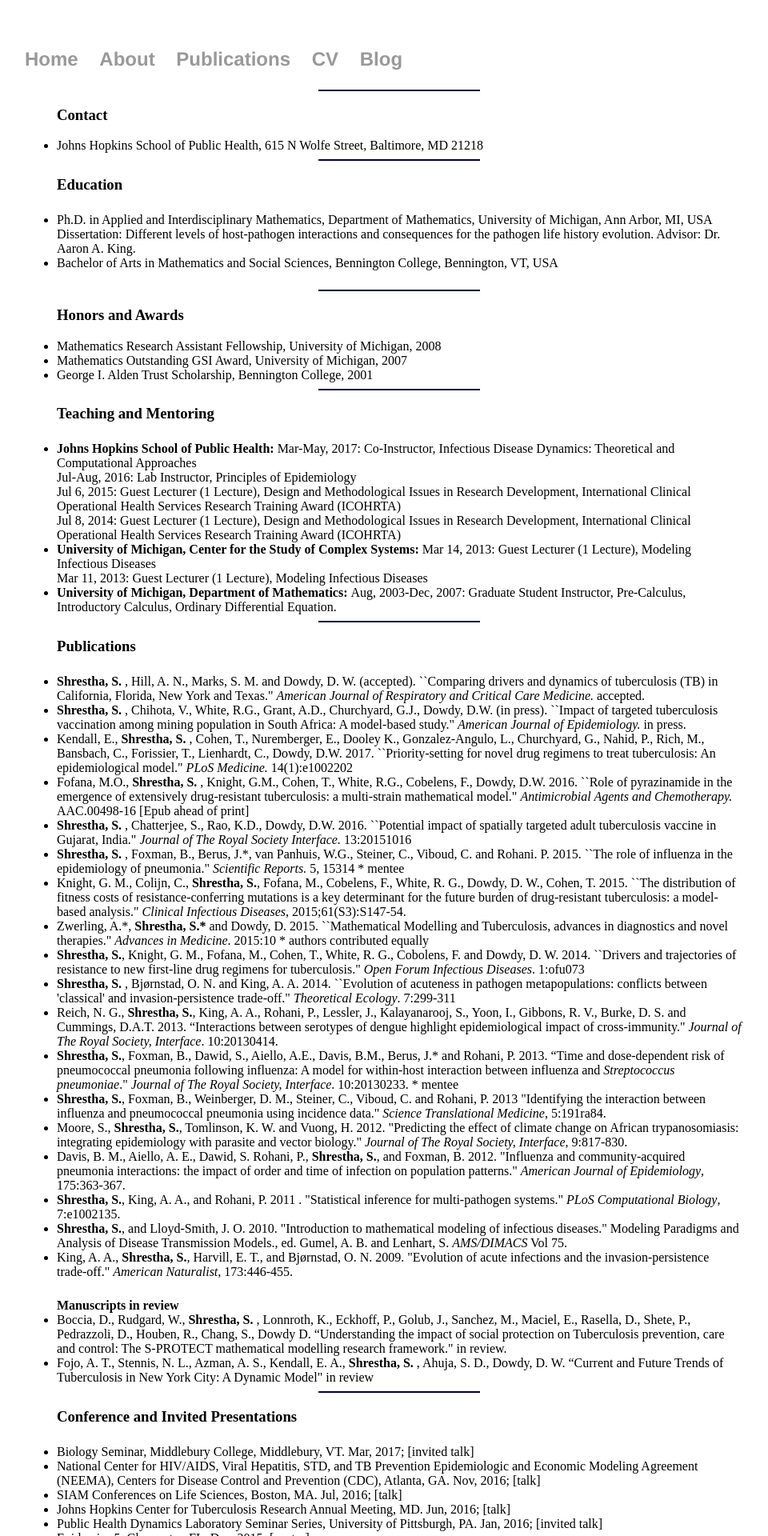
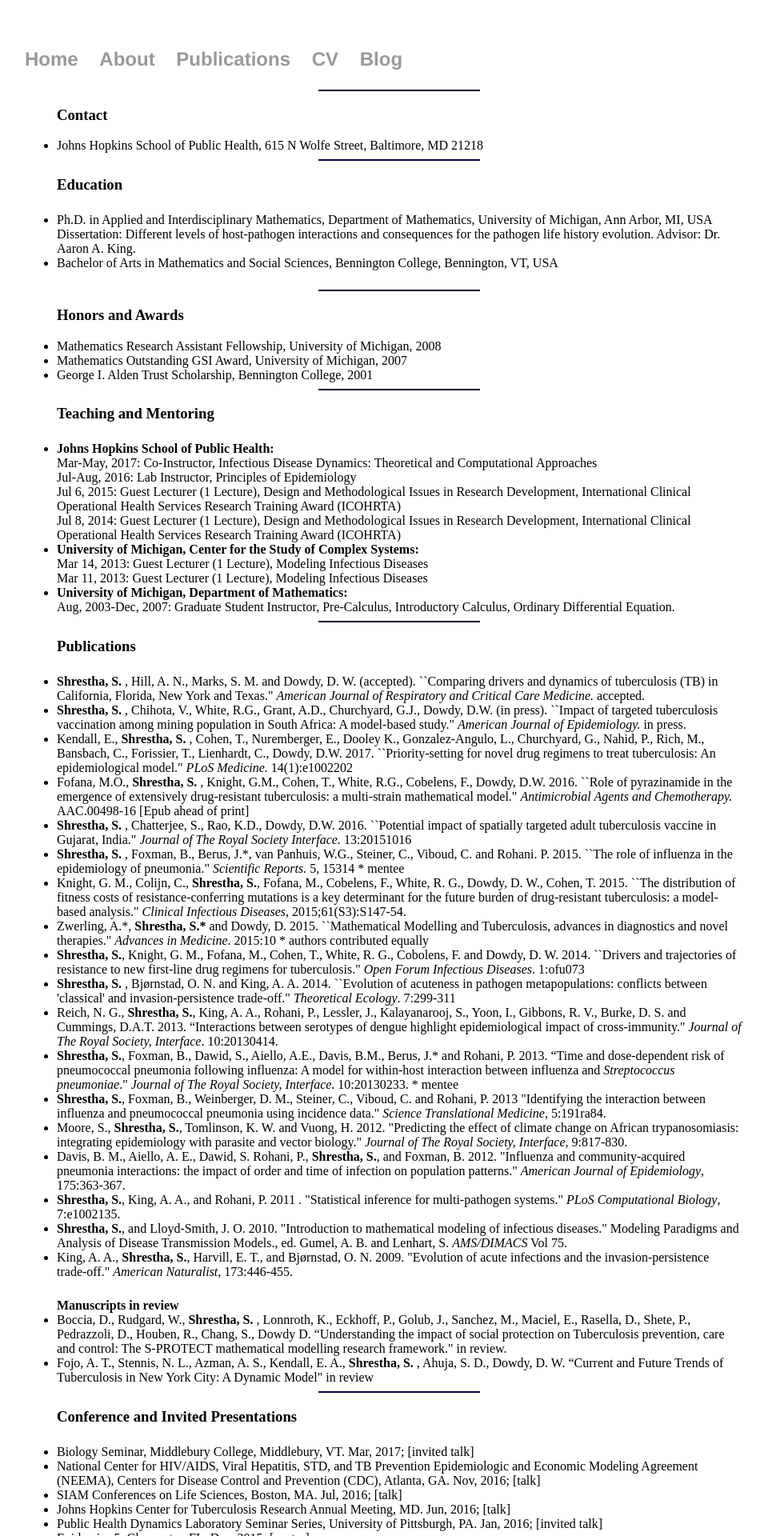
Before and after one commit to souryashrestha/souryashrestha.github.io, a Jekyll site: the page built from cv/index.html, in a window 1280 px wide. Shown: the top 1920 px of the page at 80% size, without its empty margins (161-1121 px from the left). Built offline with Jekyll 4.4.1, drawn with Linux system fonts in a browser that asks for light colours.

```diff
--- a/cv/index.html
+++ b/cv/index.html
@@ -26,15 +26,15 @@ Dissertation: Different levels of host-pathogen interactions and consequences fo
 <hr color= 000038 width=200>
 <h3>Teaching and Mentoring </h3>
 <p>
-<li> <b> Johns Hopkins School of Public Health: </b>
+<li> <b> Johns Hopkins School of Public Health: </b> <br>
 Mar-May, 2017: Co-Instructor, Infectious Disease Dynamics: Theoretical and Computational Approaches <br>
 Jul-Aug, 2016: Lab Instructor, Principles of Epidemiology <br>
 Jul 6, 2015: Guest Lecturer (1 Lecture), Design and Methodological Issues in Research Development, International Clinical Operational Health Services Research Training Award (ICOHRTA) <br>
 Jul 8, 2014: Guest Lecturer (1 Lecture), Design and Methodological Issues in Research Development, International Clinical Operational Health Services Research Training Award (ICOHRTA) <br>
-<li> <b> University of Michigan, Center for the Study of Complex Systems: </b>
+<li> <b> University of Michigan, Center for the Study of Complex Systems: </b> <br>
 Mar 14, 2013: Guest Lecturer (1 Lecture), Modeling Infectious Diseases <br>
 Mar 11, 2013: Guest Lecturer (1 Lecture), Modeling Infectious Diseases <br>
-<li> <b> University of Michigan, Department of Mathematics: </b>
+<li> <b> University of Michigan, Department of Mathematics: </b> <br>
 Aug, 2003-Dec, 2007: Graduate Student Instructor, Pre-Calculus, Introductory Calculus, Ordinary Differential Equation.
 
 <hr color= 000038 width=200>
```
